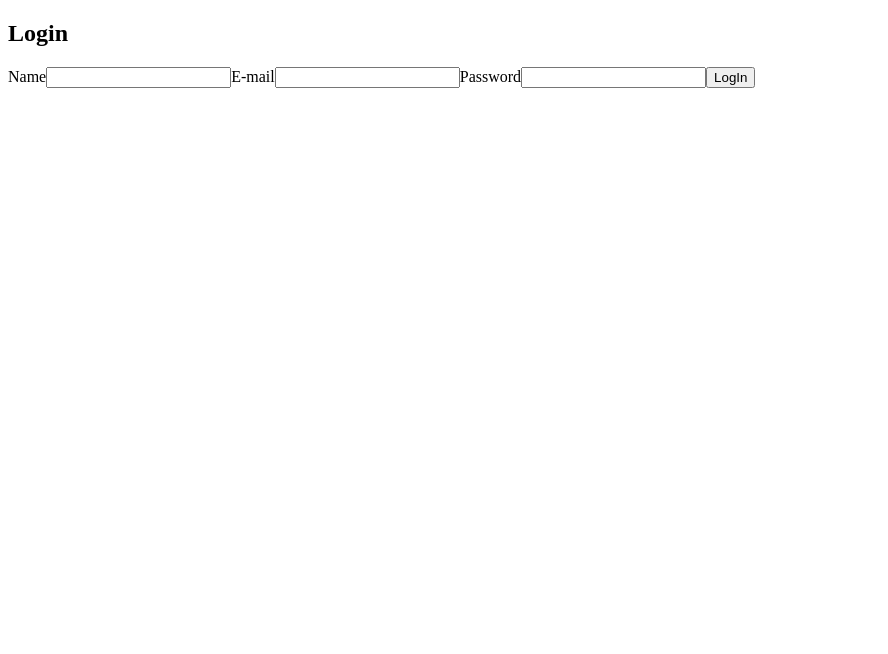
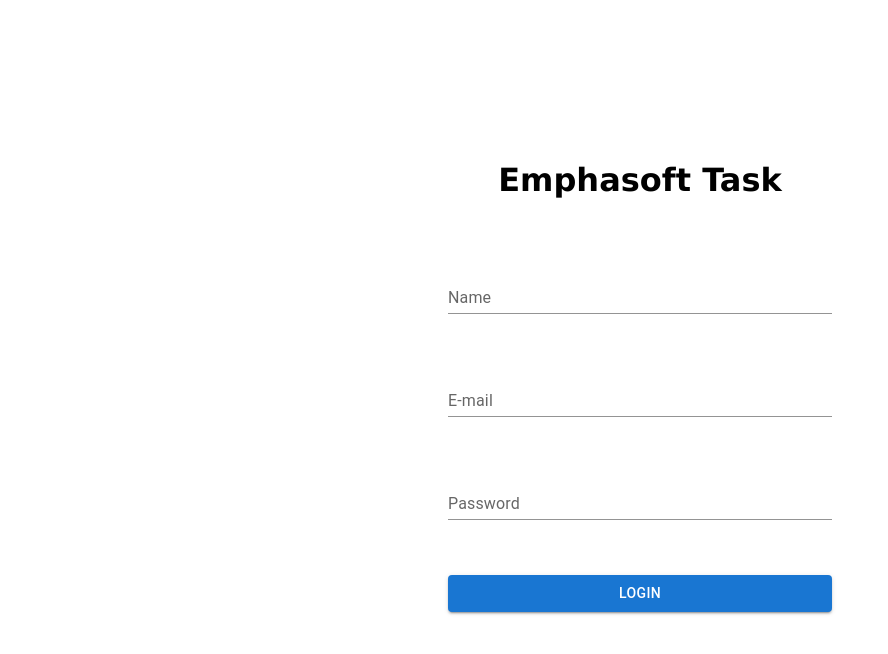
Before and after one commit to PavelChukashev/users-task, a React (Create React App) app: page / in a window 1280 px wide. Shown: the top 654 px of the page, without its empty margins (0-888 px from the left). Built offline with nearby package versions, Linux system fonts and the light colour scheme.

Commit message:
add: add styles to project

```diff
--- a/package.json
+++ b/package.json
@@ -3,6 +3,9 @@
   "version": "0.1.0",
   "private": true,
   "dependencies": {
+    "@emotion/react": "^11.7.1",
+    "@emotion/styled": "^11.6.0",
+    "@mui/material": "^5.4.1",
     "@reduxjs/toolkit": "^1.7.2",
     "@testing-library/jest-dom": "^5.16.2",
     "@testing-library/react": "^12.1.2",
--- a/src/App.css
+++ b/src/App.css
@@ -0,0 +1,80 @@
+* {
+  margin: 0 auto;
+  padding: 0;
+}
+
+body {
+  font-family: Verdana, Geneva, Tahoma, sans-serif;
+  width: 100vw;
+}
+
+.App {
+  display: flex;
+  flex-direction: column;
+  justify-content: center;
+  width: 100vw;
+  height: 100vh;
+}
+
+.main {
+  display: flex;
+  flex-direction: column;
+  align-items: center;
+  justify-content: space-evenly;
+}
+
+.login {
+  display: flex;
+  flex-direction: column;
+  align-items: center;
+  width: 30vw;
+  height: 50vh;
+  margin-top: 40px;
+}
+
+.login__form {
+  display: flex;
+  flex-direction: column;
+  justify-content: space-around;
+  width: 100%;
+  height: 100%;
+}
+
+.login__input {
+  width: 100%;
+  min-height: 10%;
+}
+
+.main-container {
+  width: 100vw;
+  height: 100vh;
+}
+
+.header {
+  display: flex;
+  flex-direction: row;
+  justify-content: space-between;
+  align-items: center;
+  height: 15vh;
+  box-shadow: black 0px 0px 3px 1px;
+}
+
+.header h2 {
+  padding-left: 80px;
+}
+
+.header button {
+  margin-right: 40px;
+}
+
+.user {
+  color: rgb(30, 129, 209);
+}
+
+table {
+  max-width: 100vw;
+}
+
+th {
+  width: 25vw;
+}
--- a/src/components/Header.jsx
+++ b/src/components/Header.jsx
@@ -8,9 +8,9 @@ const Header = () => {
     const user = useSelector((state) => state.user.value)
 
     return (
-        <header>
-            <h2>Welcome {user.name}</h2>
-            <LogoutBtn />
+        <header className='header'>
+            <h2>Welcome <span className='user'>{user.name}</span></h2>
+            <LogoutBtn className='main__btn' />
         </header>
     );
 };
--- a/src/components/LoginForm.jsx
+++ b/src/components/LoginForm.jsx
@@ -1,8 +1,10 @@
 import React from 'react';
 import * as yup from 'yup';
-import { Formik } from 'formik'
+import { Form, Formik, ErrorMessage } from 'formik'
 import { login } from '../features/user';
 import { useDispatch } from 'react-redux';
+import { Button, TextField } from '@mui/material'
+
 
 const LoginForm = () => {
 
@@ -30,41 +32,58 @@ const LoginForm = () => {
                 validationSchema={validationsSchema}
                 onSubmit={(values) => loginUser(values)}
             >
-                {({ values, errors, touched, handleChange, handleBlur, isValid, handleSubmit, dirty }) => (
-                    <div className='login__form'>
-                        <label htmlFor={"name"}>Name</label>
-                        <input
+                {({ values, handleChange, handleBlur, isValid, handleSubmit, dirty }) => (
+                    <Form className='login__form'>
+                        <div className='login__input'>
+                            <TextField
+                                id="outlined-basic"
+                                label="Name"
+                                variant="standard"
                                 type='text'
                                 name={'name'}
                                 onChange={handleChange}
                                 onBlur={handleBlur}
                                 value={values.name}
+                                fullWidth
                             />
-                        {touched.name && errors.name && <p className='error'>{errors.name}</p>}
-                        <label htmlFor={"email"}>E-mail</label>
-                        <input
+                            <ErrorMessage name='name' className='login__input-error'/>
+                        </div>
+                        <div className='login__input'>
+                            <TextField
+                                id="outlined-basic"
+                                label="E-mail"
+                                variant="standard"
                                 type='email'
                                 name={'email'}
                                 onChange={handleChange}
                                 onBlur={handleBlur}
                                 value={values.email}
+                                fullWidth
                             />
-                        {touched.email && errors.email && <p className='error'>{errors.email}</p>}
-                        <label htmlFor={"password"}>Password</label>
-                        <input
+                            <ErrorMessage name='email'/>
+                        </div>
+                        <div className='login__input'>
+                            <TextField
+                                id="outlined-basic"
+                                label="Password"
+                                variant="standard"
                                 type='password'
                                 name={'password'}
                                 onChange={handleChange}
                                 onBlur={handleBlur}
                                 value={values.password}
+                                fullWidth
                             />
-                        {touched.password && errors.password && <p className='error'>{errors.password}</p>}
-                        <button
+                            <ErrorMessage name='password'/>
+                        </div>
+                        <Button
+                            variant="contained"
                             type='submit'
+                            className='main__btn'
                             onClick={handleSubmit}
                             disabled={!isValid && !dirty}
-                        >LogIn</button>
-                    </div>
+                        >Login</Button>
+                    </Form>
                 )}
             </Formik>
         </div>
--- a/src/components/LogoutBtn.jsx
+++ b/src/components/LogoutBtn.jsx
@@ -1,6 +1,7 @@
 import React from 'react';
 import { useDispatch } from 'react-redux';
 import { logout } from '../features/user';
+import { Button } from '@mui/material'
 
 
 const LogoutBtn = () => {
@@ -10,7 +11,7 @@ const LogoutBtn = () => {
     const handleLogout = () => {
         dispatch(logout())
     }
-  return <button type='button' onClick={handleLogout}>LogOut</button>;
+  return <Button variant="outlined" type='button' onClick={handleLogout}>LogOut</Button>;
 };
 
 export default LogoutBtn;
--- a/src/components/UsersList.jsx
+++ b/src/components/UsersList.jsx
@@ -3,6 +3,11 @@ import React, { useEffect, useMemo } from 'react';
 import { getUsers } from '../features/usersSlice';
 import { useDispatch, useSelector } from 'react-redux';
 import { ColumnFilter } from './ColumnFilter';
+import Table from '@mui/material/Table';
+import TableBody from '@mui/material/TableBody';
+import TableCell from '@mui/material/TableCell';
+import TableHead from '@mui/material/TableHead';
+import TableRow from '@mui/material/TableRow';
 
 const UsersList = () => {
 
@@ -54,45 +59,46 @@ const UsersList = () => {
         prepareRow,
     } = tableInstance;
 
+    const handleFilterClick = (e) => {
+        e.stopPropagation()
+    }
+
 
     return (
         <>
-            <table {...getTableProps()}>
-                <thead>
+            <Table {...getTableProps()} className='main__table'>
+                <TableHead className='main__table__head'>
                     {headerGroups.map((headerGroup) => (
-                        <tr {...headerGroup.getHeaderGroupProps()}>
+                        <TableRow {...headerGroup.getHeaderGroupProps()}>
                             {headerGroup.headers.map((column) => (
-                                <>
-                                    <th {...column.getHeaderProps(column.getSortByToggleProps())}>
-                                        {column.render('Header')}
-                                        <span>
-                                            {column.isSorted ? (column.isSortedDesc ? ' ▼' : ' ▲') : ''}
-                                        </span>
-                                    </th>
-                                    <div>{column.canFilter ? column.render('Filter') : null}</div>
-                                </>
+                                <TableCell {...column.getHeaderProps(column.getSortByToggleProps())}>
+                                    {column.render('Header')}
+                                    <span>
+                                        {column.isSorted ? (column.isSortedDesc ? ' ▼' : ' ▲') : ''}
+                                    </span>
+                                    <div onClick={(e) => handleFilterClick(e)}>{column.canFilter ? column.render('Filter') : null}</div>
+                                </TableCell>
                             ))}
-                        </tr>
+                        </TableRow>
                     ))}
-                </thead>
-                <tbody {...getTableBodyProps()}>
+                </TableHead>
+                <TableBody {...getTableBodyProps()}>
                     {
                         rows.map(row => {
                             prepareRow(row)
                             return (
-                                <tr {...row.getRowProps()}>
+                                <TableRow {...row.getRowProps()}>
                                     {
                                         row.cells.map( cell => {
-                                            return <td {...cell.getCellProps()}>{cell.render('Cell')}</td>
+                                            return <TableCell {...cell.getCellProps()}>{cell.render('Cell')}</TableCell>
                                         })
                                     }
-                                </tr>
+                                </TableRow>
                             )
                         })
                     }
-
-                </tbody>
-            </table>
+                </TableBody>
+            </Table>
         </>
     );
 };
--- a/src/screens/Login/LoginScreen.jsx
+++ b/src/screens/Login/LoginScreen.jsx
@@ -4,7 +4,7 @@ import LoginForm from '../../components/LoginForm';
 const LoginScreen = () => {
     return (
         <>
-            <h2>Login</h2>
+            <h1>Emphasoft Task</h1>
             <LoginForm />
         </>
     );
--- a/src/screens/Main/MainScreen.jsx
+++ b/src/screens/Main/MainScreen.jsx
@@ -5,7 +5,7 @@ import UsersList from '../../components/UsersList';
 const MainScreen = () => {
 
     return (
-        <div>
+        <div className='main-container'>
             <Header />
             <UsersList />
         </div>
--- a/src/screens/index.js
+++ b/src/screens/index.js
@@ -6,7 +6,7 @@ import MainScreen from './Main/MainScreen'
 export default function Main() {
     const user = useSelector((state) => state.user.value)
     return (
-        <div>
+        <div className='main'>
             {user.isAuth ? <MainScreen /> : <LoginScreen />}
         </div>
     );
```
Also changed, not shown: 1 other file (tests, documents, lock files or other folders). Lines whose indentation alone changed are shown as unchanged.
